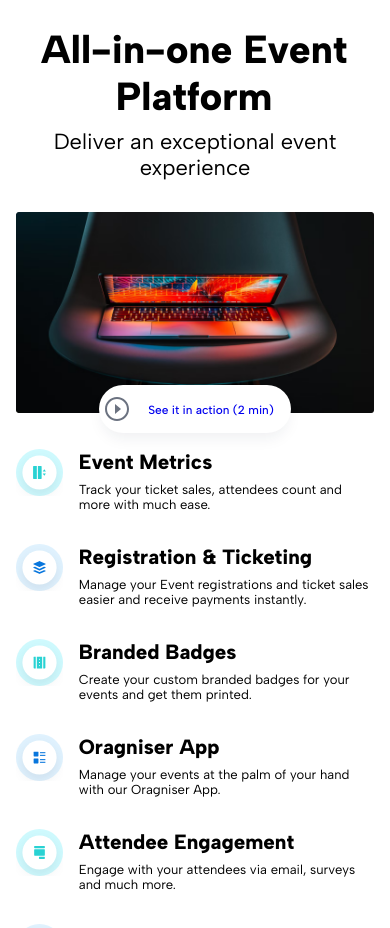
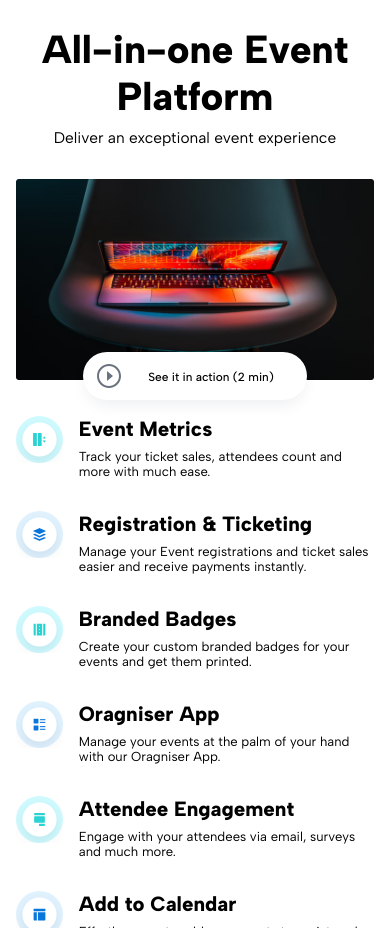
Before and after one commit to cosme7/RegiM, a plain HTML site: page index.html in a window 390 px wide. Shown: the part 840-1768 px from the top of the page. Drawn offline with Linux system fonts and the light colour scheme.

Commit message:
btn correction

```diff
--- a/style.css
+++ b/style.css
@@ -205,6 +205,7 @@ header{
     font-weight: var(--ff-wg-third);
     font-family: var(--ff-primary);
     margin-left: 2rem;
+    color: black;
 }
 
 /** MAIN 2º CONTAINER */
@@ -433,7 +434,7 @@ header{
     .h-ellipse{
         width: 100%;
         height: 100%;
-        top: -8rem;
+        top: -7rem;
         left: 5rem;
     }
 
@@ -461,7 +462,7 @@ header{
     }
 
     .main-top-btn{
-        width: 12rem;
+        width: 13.5rem;
         height: 3rem;
     }
 
@@ -613,7 +614,12 @@ header{
     }
 
     .main-top-txt p{
-        font-size: calc(1rem + 1.5vw);
+        font-size: calc(.6rem + 1.5vw);
+    }
+
+    .main-top-btn{
+        width: 14rem;
+        height: 3rem;
     }
 
      /** MAIN 2º CONTAINER */
```
